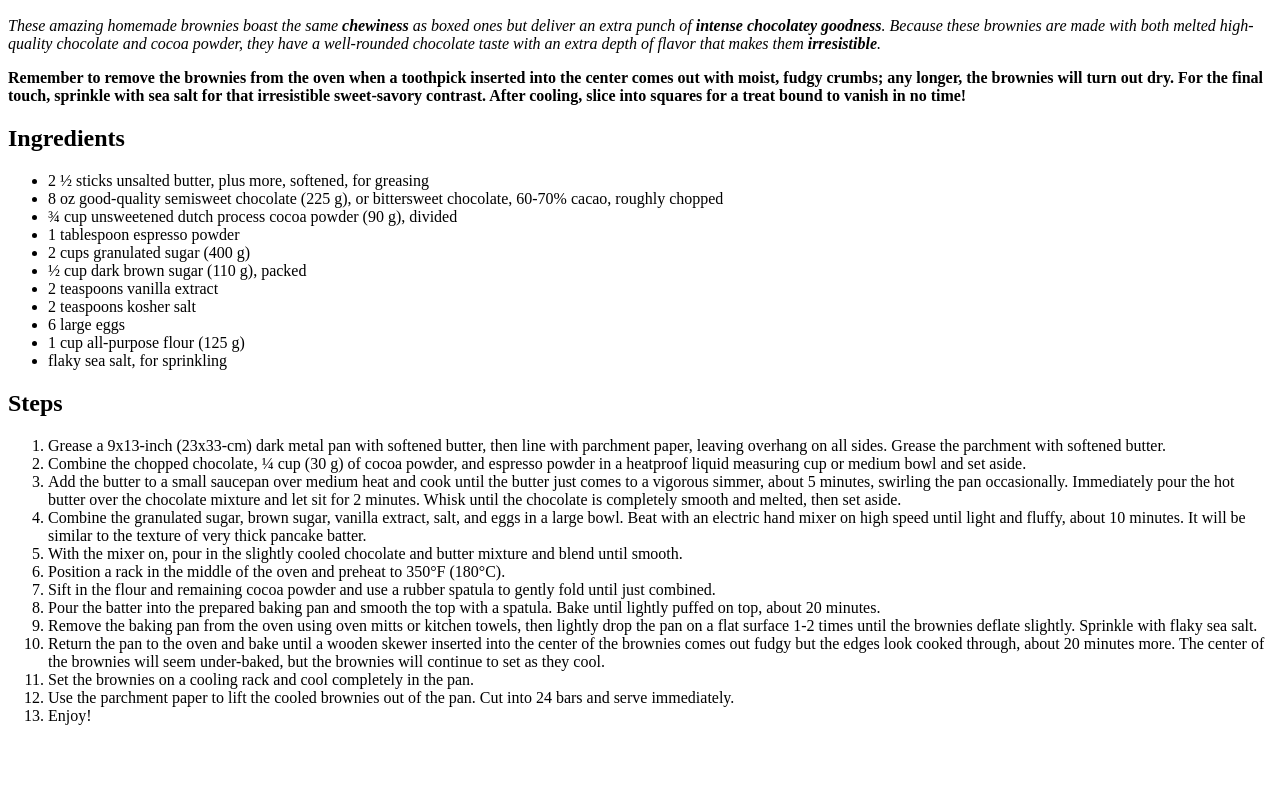
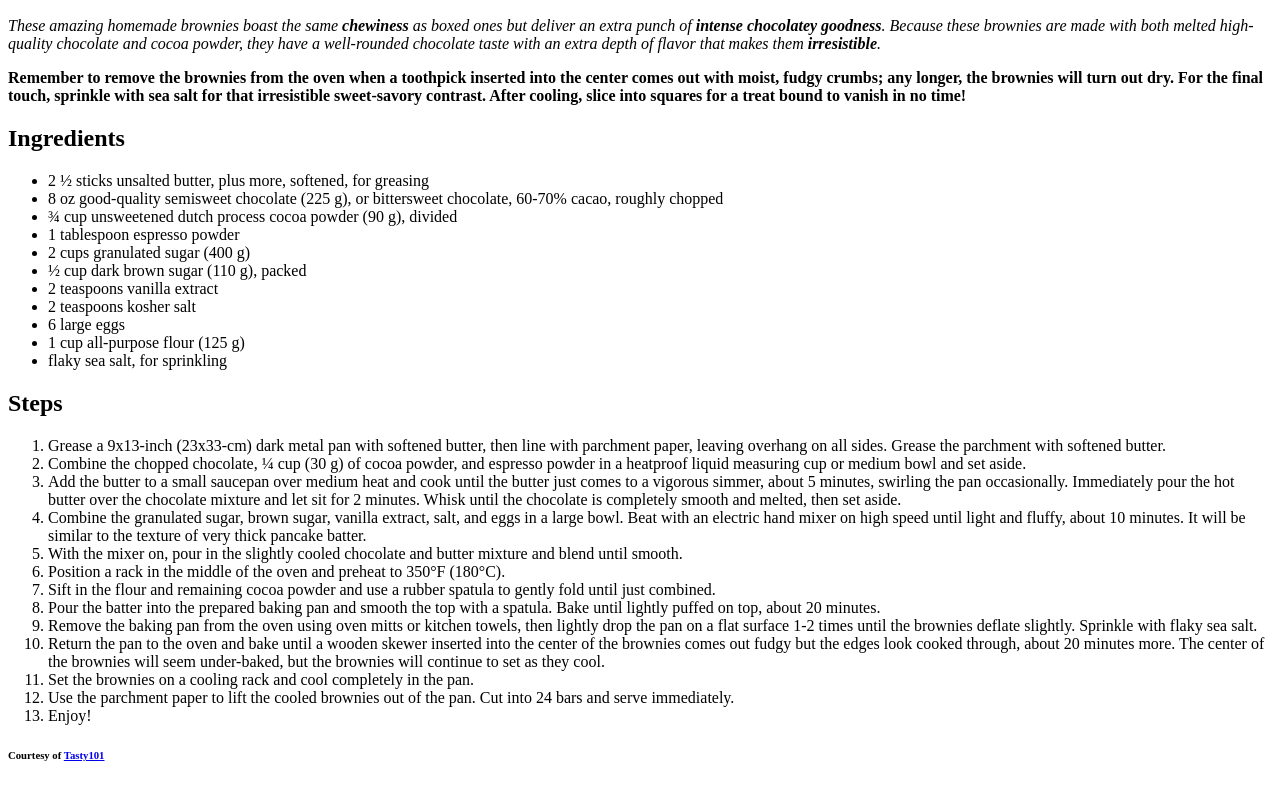
Before and after one commit to IMTELA/odin-recipes, a plain HTML site: page recipes/brownies.html in a window 1280 px wide. Shown: the part 433-1219 px from the top of the page. Before the commit the page ends 1174 px from the top, so only its background shows below. Drawn offline with Linux system fonts and the light colour scheme.

Commit message:
Added reference link

```diff
--- a/recipes/brownies.html
+++ b/recipes/brownies.html
@@ -39,5 +39,6 @@
         <li>Use the parchment paper to lift the cooled brownies out of the pan. Cut into 24 bars and serve immediately.</li>
         <li>Enjoy!</li>
     </ol>
+    <h6>Courtesy of <a href="https://tasty.co/recipe/ultimate-brownies" target="_blank" rel="noopener noreferrer">Tasty101</a></h6>
 </body>
 </html>
```
